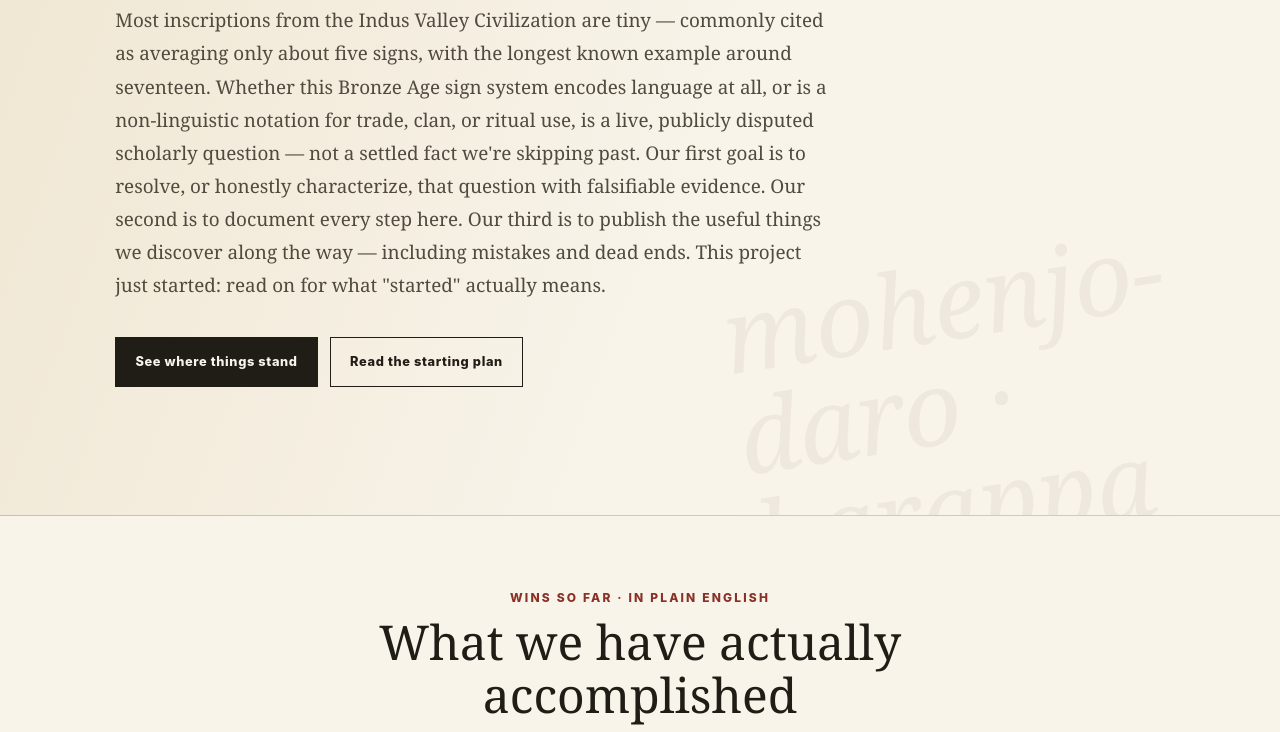
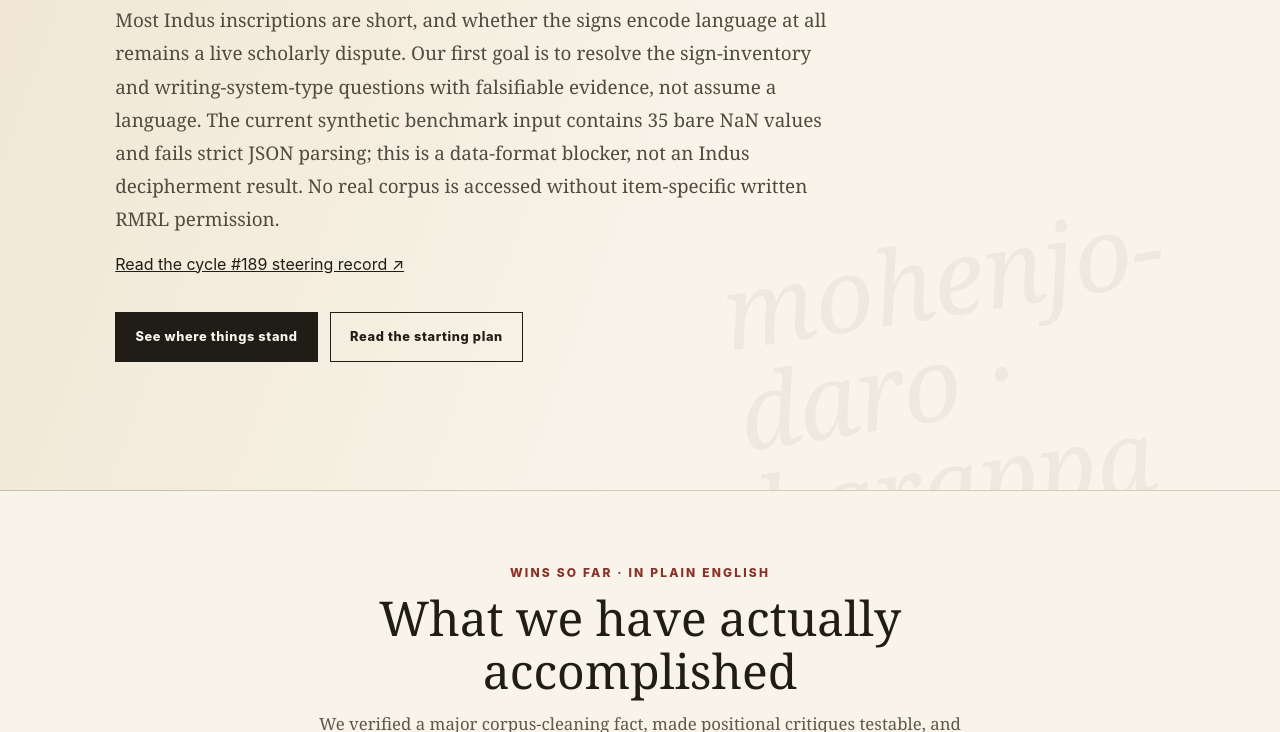
Before and after one commit to SoylentAquamarine/indus-script-collective, a plain HTML site: page docs/index.html in a window 1280 px wide. Shown: the part 878-1610 px from the top of the page. Drawn offline with Linux system fonts and the light colour scheme; no server answers.

Commit message:
docs: update Indus active status and benchmark limits

```diff
--- a/docs/index.html
+++ b/docs/index.html
@@ -47,7 +47,8 @@
       <div class="hero">
         <div class="eyebrow"><span class="live-dot"></span> Open question #1 · Does this even encode language?</div>
         <h1 id="overview-title">We are trying to understand the Indus script.<br><em>We don't yet know if it's writing.</em></h1>
-        <p class="lede">Most inscriptions from the Indus Valley Civilization are tiny — commonly cited as averaging only about five signs, with the longest known example around seventeen. Whether this Bronze Age sign system encodes language at all, or is a non-linguistic notation for trade, clan, or ritual use, is a live, publicly disputed scholarly question — not a settled fact we're skipping past. Our first goal is to resolve, or honestly characterize, that question with falsifiable evidence. Our second is to document every step here. Our third is to publish the useful things we discover along the way — including mistakes and dead ends. This project just started: read on for what "started" actually means.</p>
+        <p class="lede">Most Indus inscriptions are short, and whether the signs encode language at all remains a live scholarly dispute. Our first goal is to resolve the sign-inventory and writing-system-type questions with falsifiable evidence, not assume a language. The current synthetic benchmark input contains 35 bare NaN values and fails strict JSON parsing; this is a data-format blocker, not an Indus decipherment result. No real corpus is accessed without item-specific written RMRL permission.</p>
+        <p><a href="https://github.com/SoylentAquamarine/indus-script-collective/blob/chatgpt/cycle189-20261126-indus/steering/meetings/chatgpt-2026-11-26-cycle-189.md">Read the cycle #189 steering record ↗</a></p>
         <div class="hero-actions">
           <a class="button primary" href="#highlights-title">See where things stand</a>
           <a class="button secondary" href="#dialogue">Read the starting plan</a>
```
